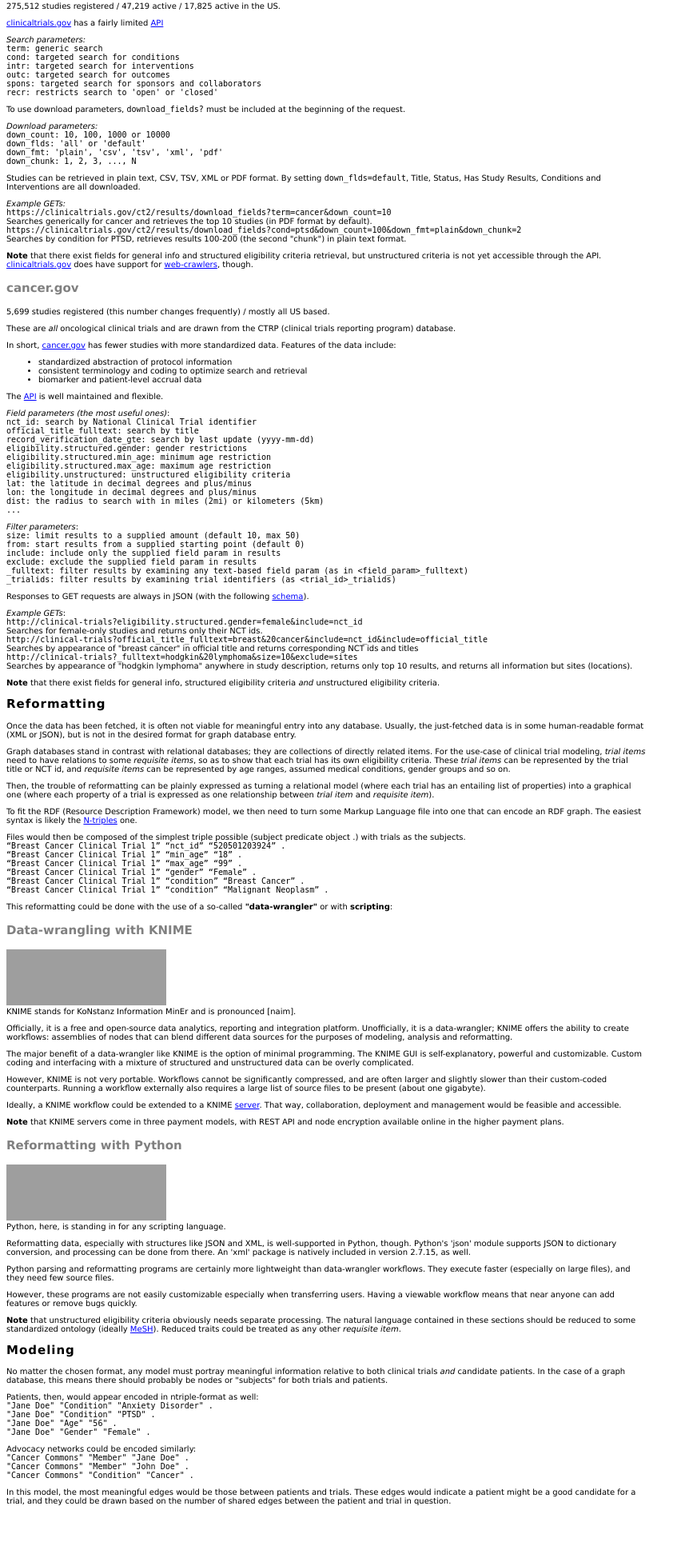
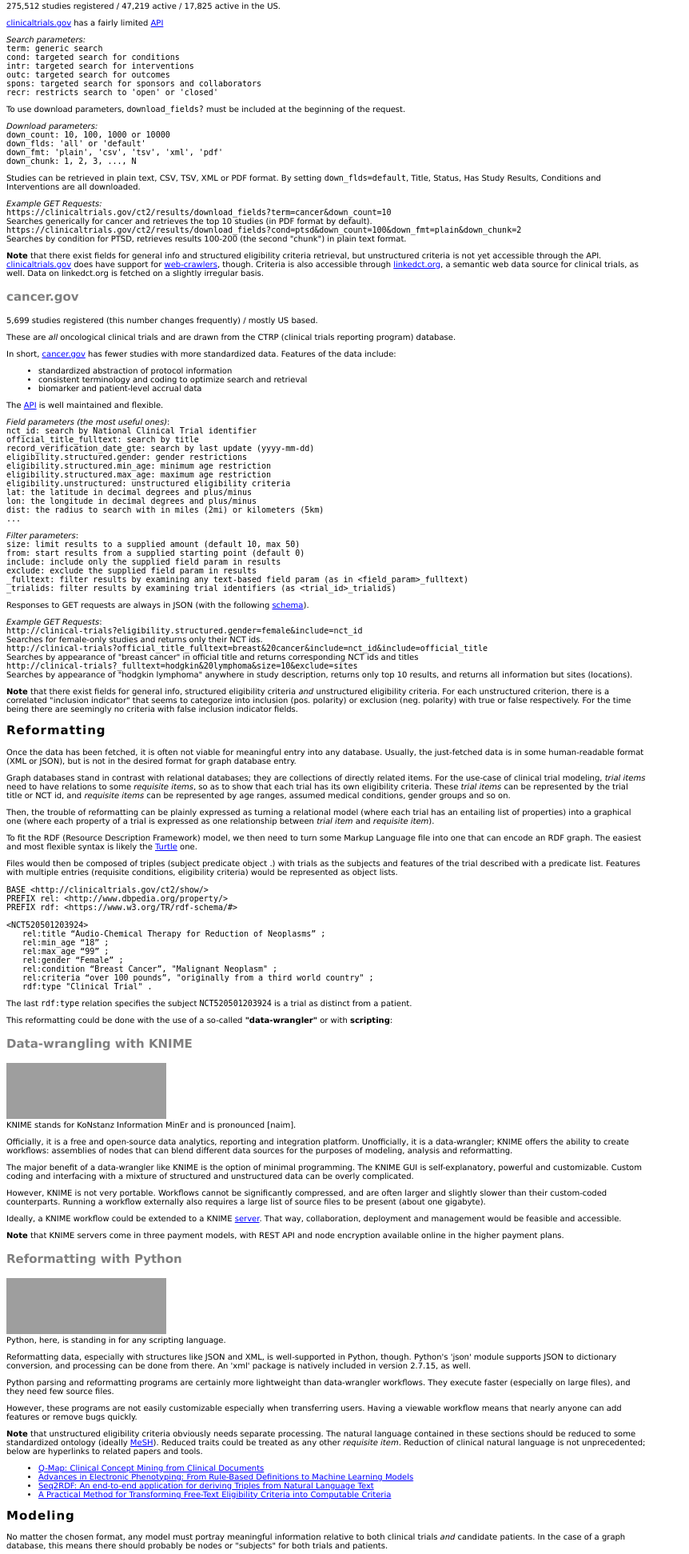
Before and after one commit to benjirewis/clinical-trial-search, a Flask app: page / in a window 1280 px wide. Shown: the part 358-2301 px from the top of the page at 80% size, without its empty margins (0-862 px from the left). Before the commit the page ends 2241 px from the top, so only its background shows below. Run offline with Flask 2, Linux system fonts and the light colour scheme; some libraries are stand-ins or nearby versions; grey boxes are pictures that could not be loaded.

Commit message:
Updated homepage to show more relevant information

```diff
--- a/flask_files/static/style.css
+++ b/flask_files/static/style.css
@@ -24,6 +24,10 @@ h3{
 	color: grey
 }
 
+tab{
+	padding-left: 2em;
+}
+
 .activePage{
 	background-color: #ccffff;
 	color:purple;
--- a/flask_files/templates/index.html
+++ b/flask_files/templates/index.html
@@ -53,15 +53,15 @@
 
       <p>Studies can be retrieved in plain text, CSV, TSV, XML or PDF format. By setting <code>down_flds=default</code>, Title, Status, Has Study Results, Conditions and Interventions are all downloaded.</p>
 
-      <p><em>Example GETs:</em><br>
+      <p><em>Example GET Requests:</em><br>
           <code>https://clinicaltrials.gov/ct2/results/download_fields?term=cancer&amp;down_count=10</code><br>Searches generically for cancer and retrieves the top 10 studies (in PDF format by default).<br>
           <code>https://clinicaltrials.gov/ct2/results/download_fields?cond=ptsd&amp;down_count=100&amp;down_fmt=plain&amp;down_chunk=2</code><br>Searches by condition for PTSD, retrieves results 100-200 (the second "chunk") in plain text format.</p>
 
-      <p><strong>Note</strong> that there exist fields for general info and structured eligibility criteria retrieval, but unstructured criteria is not yet accessible through the API. <a href="http://clinicaltrials.gov">clinicaltrials.gov</a> does have support for <a href="https://clinicaltrials.gov/ct2/about-site/crawling">web-crawlers</a>, though.</p>
+      <p><strong>Note</strong> that there exist fields for general info and structured eligibility criteria retrieval, but unstructured criteria is not yet accessible through the API. <a href="http://clinicaltrials.gov">clinicaltrials.gov</a> does have support for <a href="https://clinicaltrials.gov/ct2/about-site/crawling">web-crawlers</a>, though. Criteria is also accessible through <a href="http://linkedct.org/">linkedct.org</a>, a semantic web data source for clinical trials, as well. Data on linkedct.org is fetched on a slightly irregular basis.</p>
 
       <h3 id="cancergov">cancer.gov</h3>
 
-      <p>5,699 studies registered (this number changes frequently) / mostly all US based.</p>
+      <p>5,699 studies registered (this number changes frequently) / mostly US based.</p>
 
       <p>These are <em>all</em> oncological clinical trials and are drawn from the CTRP (clinical trials reporting program) database.</p>
 
@@ -100,12 +100,12 @@
 
       <p>Responses to GET requests are always in JSON (with the following <a href="https://clinicaltrialsapi.cancer.gov/v1/clinical-trial.json">schema</a>).</p>
 
-      <p><em>Example GETs</em>:<br>
+      <p><em>Example GET Requests</em>:<br>
           <code>http://clinical-trials?eligibility.structured.gender=female&amp;include=nct_id</code><br>Searches for female-only studies and returns only their NCT ids.<br>
           <code>http://clinical-trials?official_title_fulltext=breast&amp;20cancer&amp;include=nct_id&amp;include=official_title</code><br>Searches by appearance of "breast cancer" in official title and returns corresponding NCT ids and titles<br>
           <code>http://clinical-trials?_fulltext=hodgkin&amp;20lymphoma&amp;size=10&amp;exclude=sites</code><br>Searches by appearance of "hodgkin lymphoma" anywhere in study description, returns only top 10 results, and returns all information but sites (locations).</p>
 
-      <p><strong>Note</strong> that there exist fields for general info, structured eligibility criteria <em>and</em> unstructured eligibility criteria.</p>
+      <p><strong>Note</strong> that there exist fields for general info, structured eligibility criteria <em>and</em> unstructured eligibility criteria. For each unstructured criterion, there is a correlated "inclusion indicator" that seems to categorize into inclusion (pos. polarity) or exclusion (neg. polarity) with true or false respectively. For the time being there are seemingly no criteria with false inclusion indicator fields.</p>
 
       <h2 id="reformatting">Reformatting</h2>
 
@@ -115,15 +115,22 @@
 
       <p>Then, the trouble of reformatting can be plainly expressed as turning a relational model (where each trial has an entailing list of properties) into a graphical one (where each property of a trial is expressed as one relationship between <em>trial item</em> and <em>requisite item</em>).</p>
 
-      <p>To fit the RDF (Resource Description Framework) model, we then need to turn some Markup Language file into one that can encode an RDF graph. The easiest syntax is likely the <a href="https://www.w3.org/TR/n-triples/">N-triples</a> one.</p>
+      <p>To fit the RDF (Resource Description Framework) model, we then need to turn some Markup Language file into one that can encode an RDF graph. The easiest and most flexible syntax is likely the <a href="https://www.w3.org/TeamSubmission/turtle/">Turtle</a> one.</p>
 
-      <p>Files would then be composed of the simplest triple possible (subject predicate object .) with trials as the subjects.<br>
-          <code>“Breast Cancer Clinical Trial 1” “nct_id” “520501203924” .</code><br>
-          <code>“Breast Cancer Clinical Trial 1” “min_age” “18” .</code><br>
-          <code>“Breast Cancer Clinical Trial 1” “max_age” “99” .</code><br>
-          <code>“Breast Cancer Clinical Trial 1” “gender” “Female” .</code><br>
-          <code>“Breast Cancer Clinical Trial 1” “condition” “Breast Cancer” .</code><br>
-          <code>“Breast Cancer Clinical Trial 1” “condition” “Malignant Neoplasm” .</code></p>
+      <p>Files would then be composed of triples (subject predicate object .) with trials as the subjects and features of the trial described with a predicate list. Features with multiple entries (requisite conditions, eligibility criteria) would be represented as object lists.<br><br>
+          <code>BASE &lt;http://clinicaltrials.gov/ct2/show/&gt;</code><br>
+          <code>PREFIX rel: &lt;http://www.dbpedia.org/property/&gt;</code><br>
+          <code>PREFIX rdf: &lt;https://www.w3.org/TR/rdf-schema/#&gt;</code><br><br>
+          <code>&lt;NCT520501203924&gt;</code><br>
+          <code><tab>rel:title “Audio-Chemical Therapy for Reduction of Neoplasms” ;</tab></code><br>
+          <code><tab>rel:min_age “18” ;</tab></code><br>
+          <code><tab>rel:max_age “99” ;</tab></code><br>
+          <code><tab>rel:gender “Female” ;</tab></code><br>
+          <code><tab>rel:condition “Breast Cancer”, "Malignant Neoplasm" ;</tab></code><br>
+          <code><tab>rel:criteria “over 100 pounds”, "originally from a third world country" ;</tab></code><br>
+          <code><tab>rdf:type "Clinical Trial" .</tab></code></p>
+
+      <p>The last <code>rdf:type</code> relation specifies the subject <code>NCT520501203924</code> is a trial as distinct from a patient.
 
       <p>This reformatting could be done with the use of a so-called <strong>"data-wrangler"</strong> or with <strong>scripting</strong>:</p>
 
@@ -149,24 +156,39 @@
 
       <p>Python parsing and reformatting programs are certainly more lightweight than data-wrangler workflows. They execute faster (especially on large files), and they need few source files.</p>
 
-      <p>However, these programs are not easily customizable especially when transferring users. Having a viewable workflow means that near anyone can add features or remove bugs quickly.</p>
+      <p>However, these programs are not easily customizable especially when transferring users. Having a viewable workflow means that nearly anyone can add features or remove bugs quickly.</p>
 
-      <p><strong>Note</strong> that unstructured eligibility criteria obviously needs separate processing. The natural language contained in these sections should be reduced to some standardized ontology (ideally <a href="https://meshb.nlm.nih.gov/search">MeSH</a>). Reduced traits could be treated as any other <em>requisite item</em>.</p>
+      <p><strong>Note</strong> that unstructured eligibility criteria obviously needs separate processing. The natural language contained in these sections should be reduced to some standardized ontology (ideally <a href="https://meshb.nlm.nih.gov/search">MeSH</a>). Reduced traits could be treated as any other <em>requisite item</em>. Reduction of clinical natural language is not unprecedented; below are hyperlinks to related papers and tools.</p>
+
+      <ul>
+        <li><a href="https://arxiv.org/abs/1804.11149">Q-Map: Clinical Concept Mining from Clinical Documents</a></li>
+        <li><a href="https://www.annualreviews.org/doi/10.1146/annurev-biodatasci-080917-013315">Advances in Electronic Phenotyping: From Rule-Based Definitions to Machine Learning Models</a></li>
+        <li><a href="https://arxiv.org/abs/1807.01763">Seq2RDF: An end-to-end application for deriving Triples from Natural Language Text</a></li>
+        <li><a href="https://www.ncbi.nlm.nih.gov/pmc/articles/PMC3129371/">A Practical Method for Transforming Free-Text Eligibility Criteria into Computable Criteria</a></li>
+      </ul>
 
       <h2 id="modeling">Modeling</h2>
 
       <p>No matter the chosen format, any model must portray meaningful information relative to both clinical trials <em>and</em> candidate patients. In the case of a graph database, this means there should probably be nodes or "subjects" for both trials and patients.</p>
 
-      <p>Patients, then, would appear encoded in ntriple-format as well:<br>
-          <code>"Jane Doe" "Condition" "Anxiety Disorder" .</code><br>
-          <code>"Jane Doe" "Condition" "PTSD" .</code><br>
-          <code>"Jane Doe" "Age" "56" .</code><br>
-          <code>"Jane Doe" "Gender" "Female" .</code></p>
+      <p>Patients, then, would appear encoded in ttl-format as well:<br><br>
+        <code>BASE &lt;https://alohahealth.net/users/&gt;</code><br><br>
+        <code>&lt;jdoe&gt;</code><br>
+        <code><tab>rel:full_name “Jane Doe” ;</tab></code><br>
+        <code><tab>rel:age “65” ;</tab></code><br>
+        <code><tab>rel:gender “Female” ;</tab></code><br>
+        <code><tab>rel:condition “PTSD”, "Anxiety Disorder" ;</tab></code><br>
+        <code><tab>rel:trait “served in the Army”, "over 100 pounds" ;</tab></code><br>
+        <code><tab>rdf:type "Patient" .</tab></code></p>
 
-      <p>Advocacy networks could be encoded similarly:<br>
-          <code>"Cancer Commons" "Member" "Jane Doe" .</code><br>
-          <code>"Cancer Commons" "Member" "John Doe" .</code><br>
-          <code>"Cancer Commons" "Condition" "Cancer" .</code></p>
+      <p>The <code>rel:trait</code> relation would be phenotypes extracted from EMRs (electronic medical records) using natural language processing. The last <code>rdf:type</code> relation implies that <code>jdoe</code> is a patient as distinct from a clinical trial.</p>
+
+      <p>Advocacy networks could even be encoded similarly:<br><br>
+          <code>BASE &lt;https://alohahealth.net/advocacies/&gt;</code><br><br>
+          <code>&lt;cancercommons&gt;</code><br>
+          <code><tab>rel:full_name “Cancer Commons Nonprofit Network” ;</tab></code><br>
+          <code><tab>rel:condition “Breast Cancer”, "Prostate Cancer", "Cancer", "Neoplasm" ;</tab></code><br>
+          <code><tab>rdf:type "Advocacy" .</tab></code></p>
 
       <p>In this model, the most meaningful edges would be those between patients and trials. These edges would indicate a patient might be a good candidate for a trial, and they could be drawn based on the number of shared edges between the patient and trial in question.</p>
   </body>
--- a/flask_files/templates/scripts.html
+++ b/flask_files/templates/scripts.html
@@ -11,13 +11,13 @@
     </nav>
     <h1 id="title">Search Engines and Transformers</h1>
     <h2 id="clinicaltrialssearch">Search <a href="http://clinicaltrials.gov">clinicaltrials.gov</a>:</h2>
-    <form action="/action_page.php" target="_blank">
+    <form action="/static/action_page2.php" target="_blank">
       Search term:<input type="text" name="query" style="width:50px;height:15px;"><br>
       Search size:<input type="text" name="size" style="width:50px;height:15px;"><br>
       <input type="submit" value="Search">
     </form>
     <h2 id="cancergovsearch">Search <a href="http://cancer.gov">cancer.gov</a>:</h2>
-    <form action="/action_page.php" target="_blank">
+    <form action="/static/action_page2.php" target="_blank">
       Search term:<input type="text" name="query" style="width:50px;height:15px;"><br>
       Search size:<input type="text" name="size" style="width:50px;height:15px;"><br>
       <input type="submit" value="Search">
```
Also changed, not shown: 2 other files.
